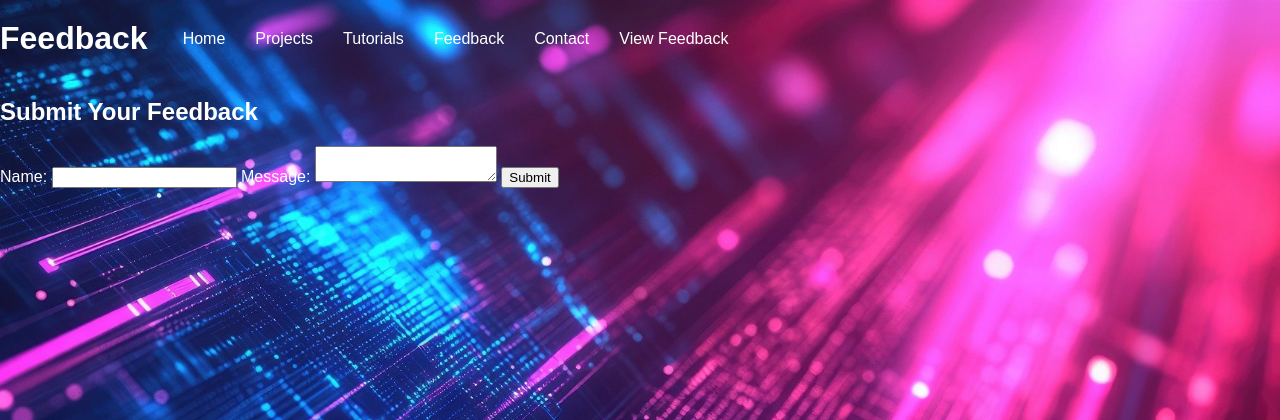
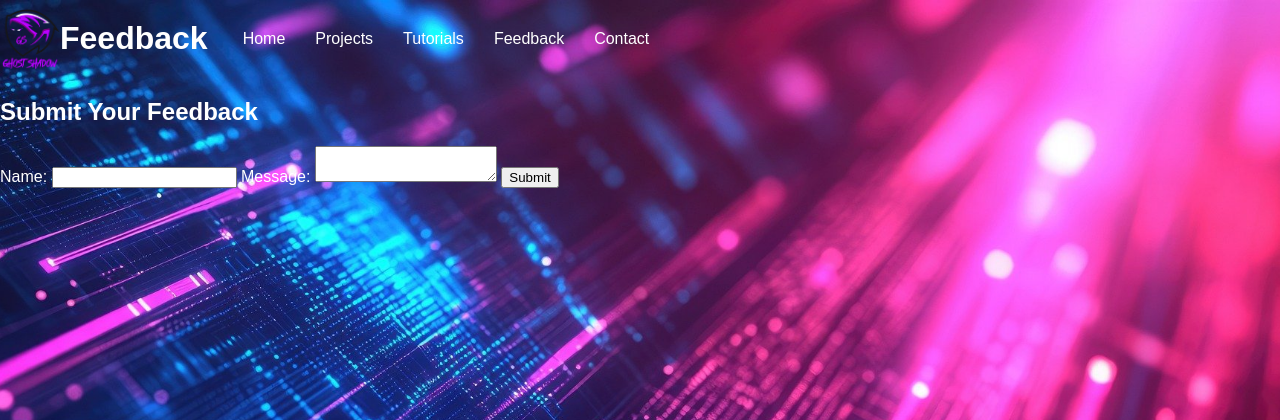
Before and after one commit to Ghostshadowplays/Ghosty-Ware-Site, a Flask app: page /feedback in a window 1280 px wide. Shown: the top 420 px of the page. Run offline with Flask 3, Linux system fonts and the light colour scheme.

Commit message:
Update feedback.html

```diff
--- a/templates/feedback.html
+++ b/templates/feedback.html
@@ -5,9 +5,11 @@
     <meta name="viewport" content="width=device-width, initial-scale=1.0">
     <title>Feedback - Ghosty Ware</title>
     <link rel="stylesheet" href="/static/styles.css">
+    <link rel="stylesheet" href="https://fonts.googleapis.com/css2?family=Roboto:wght@400;700&display=swap">
 </head>
 <body>
     <header>
+        <img src="/static/logo.png" alt="Ghosty Ware Logo" style="height: 60px;">
         <h1>Feedback</h1>
         <nav>
             <ul>
@@ -16,20 +18,20 @@
                 <li><a href="/tutorials">Tutorials</a></li>
                 <li><a href="/feedback">Feedback</a></li>
                 <li><a href="/contact">Contact</a></li>
-                <li><a href="/view-feedback">View Feedback</a></li>
             </ul>
         </nav>
     </header>
     <main>
         <h2>Submit Your Feedback</h2>
-        <form action="/submit-feedback" method="post">
+        <form action="/submit-feedback" method="post" class="feedback-form">
             <label for="name">Name:</label>
             <input type="text" id="name" name="name" required>
+
             <label for="message">Message:</label>
             <textarea id="message" name="message" required></textarea>
+
             <button type="submit">Submit</button>
         </form>
-
     </main>
     <footer>
         <p>&copy; 2024 Ghosty Ware</p>
```
